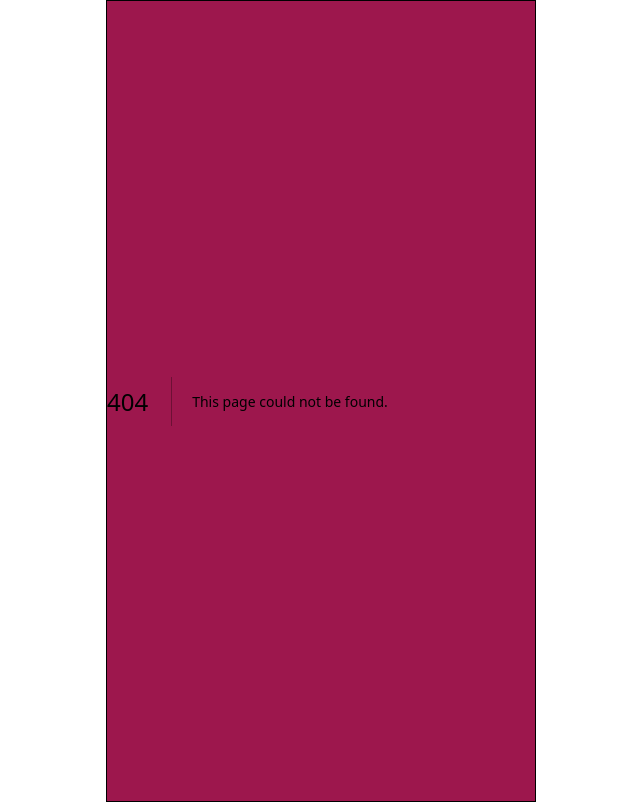
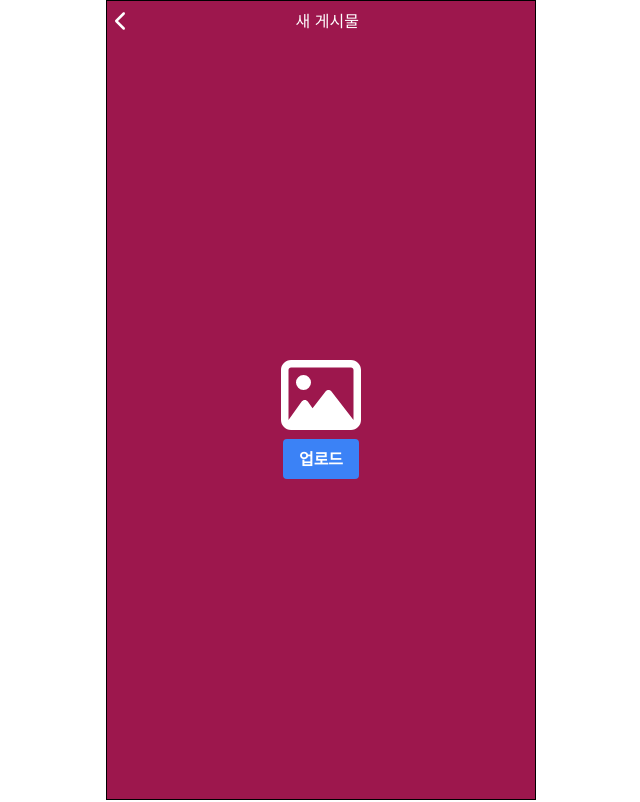
Before and after one commit to a3magic3pocket/copystagram-frontend, a Next.js app: page /post/writing in a window 1280 px wide. Before the commit this address had no page. Shown: the whole page, without its empty margins (319-959 px from the left). Built offline with nearby package versions, Linux system fonts and the light colour scheme.

Commit message:
Design the writing post page roughly.

```diff
--- a/package.json
+++ b/package.json
@@ -16,12 +16,14 @@
     "@fortawesome/react-fontawesome": "^0.2.0",
     "next": "14.1.0",
     "react": "^18",
-    "react-dom": "^18"
+    "react-dom": "^18",
+    "swiper": "^11.0.7"
   },
   "devDependencies": {
     "@types/node": "^20",
     "@types/react": "^18",
     "@types/react-dom": "^18",
+    "@types/react-slick": "^0.23.13",
     "autoprefixer": "^10.0.1",
     "eslint": "^8",
     "eslint-config-next": "14.1.0",
--- a/src/app/globals.css
+++ b/src/app/globals.css
@@ -36,3 +36,7 @@ body {
   width: 430px;
   min-height: 100vh;
 }
+
+.post-slide {
+  padding-bottom: 2.8rem !important;
+}
--- a/src/app/layout.tsx
+++ b/src/app/layout.tsx
@@ -2,6 +2,9 @@ import type { Metadata } from "next";
 import { Inter } from "next/font/google";
 import "./globals.css";
 import "@fortawesome/fontawesome-svg-core/styles.css";
+import "swiper/css";
+import "swiper/css/navigation";
+import "swiper/css/pagination";
 
 const inter = Inter({ subsets: ["latin"] });
 
--- /dev/null
+++ b/src/app/post/writing/page.tsx
@@ -0,0 +1,136 @@
+"use client";
+import { faImage } from "@fortawesome/free-regular-svg-icons";
+import { FontAwesomeIcon } from "@fortawesome/react-fontawesome";
+import { useEffect, useRef, useState } from "react";
+import { Swiper, SwiperSlide } from "swiper/react";
+import { Pagination } from "swiper/modules";
+import PositiveBtn from "@/component/button/PositiveBtn";
+import Title from "@/component/Title";
+
+export default function Page() {
+  const fileRef = useRef<HTMLInputElement>(null);
+  const [contents, setContents] = useState<File[]>([]);
+  const [isShowUploadButton, setIsShowUploadButton] = useState(true);
+
+  useEffect(() => {
+    if (contents.length > 0) {
+      setIsShowUploadButton(false);
+    } else {
+      setIsShowUploadButton(true);
+    }
+  }, [contents]);
+
+  const handleFiles = (files: FileList | null) => {
+    if (files === null) {
+      return;
+    }
+
+    const contents = [];
+    for (let i = 0; i < files.length; i++) {
+      const file = files[i];
+      const isImage = /^image\/.+/.test(file.type);
+      if (isImage) {
+        contents.push(file);
+      }
+    }
+
+    contents.push(new File([], "empty"));
+
+    if (contents.length > 0) {
+      setContents(contents);
+    }
+  };
+
+  return (
+    <div className="flex flex-col w-full h-[99vh] justify-between">
+      <Title title={"새 게시물"} />
+
+      <div
+        className={`flex-col w-full h-[99vh] justify-center items-center ${
+          isShowUploadButton ? "flex" : "hidden"
+        }`}
+      >
+        <input
+          type="file"
+          id="file-elem"
+          multiple
+          accept="image/*"
+          onChange={(e) => handleFiles(e.target.files)}
+          ref={fileRef}
+          className="hidden"
+        />
+        <FontAwesomeIcon icon={faImage} size={"5x"} />
+        <PositiveBtn
+          onClick={() => {
+            fileRef.current?.click();
+          }}
+          text={"업로드"}
+        />
+      </div>
+
+      <div
+        className={`flex flex-col justify-start items-start min-h-[80vh] ${
+          isShowUploadButton ? "hidden" : "flex"
+        }`}
+      >
+        <div className="flex w-full">
+          <Swiper
+            slidesPerView={2}
+            spaceBetween={2}
+            pagination={{
+              clickable: true,
+            }}
+            modules={[Pagination]}
+            className="post-slide"
+          >
+            {contents.map((file, i) => {
+              const fileUrl = window.URL.createObjectURL(file);
+              const isLast = i === contents.length - 1;
+              return (
+                <SwiperSlide key={fileUrl}>
+                  {isLast ? (
+                    <div className="flex flex-col w-full aspect-square justify-center items-center">
+                      <PositiveBtn
+                        onClick={() => {
+                          fileRef.current?.click();
+                        }}
+                        text={"새 이미지 업로드"}
+                      />
+                    </div>
+                  ) : (
+                    <img
+                      src={fileUrl}
+                      alt={file.name}
+                      className="w-full aspect-square object-cover rounded-lg"
+                    />
+                  )}
+                </SwiperSlide>
+              );
+            })}
+          </Swiper>
+        </div>
+        <div className="flex w-full h-40">
+          <textarea
+            className="flex w-full mt-2 p-1 bg-black resize-none"
+            placeholder="문구를 입력하세요..."
+            name="content"
+            cols={30}
+            rows={10}
+            maxLength={1000}
+          ></textarea>
+        </div>
+      </div>
+
+      <div
+        className={`justify-center items-end border-t border-black border-solid ${
+          isShowUploadButton ? "hidden" : "flex"
+        }`}
+      >
+        <PositiveBtn
+          className="w-[calc(100%-1rem)] m-1 bg-blue-500 hover:bg-blue-700 text-white font-bold py-2 px-4 rounded"
+          text="공유"
+        />
+      </div>
+    </div>
+  );
+}
--- a/src/app/search/detail/page.tsx
+++ b/src/app/search/detail/page.tsx
@@ -1,6 +1,5 @@
 import Post from "@/component/Post";
 import Title from "@/component/Title";
-import GoBackIcon from "@/component/icon/GoBack";
 
 export default function Page() {
   return (
--- /dev/null
+++ b/src/component/button/PositiveBtn.interface.tsx
@@ -0,0 +1,5 @@
+interface IPositiveBtn {
+  className?: string;
+  text: string;
+  onClick?: () => void;
+}
--- /dev/null
+++ b/src/component/button/PositiveBtn.tsx
@@ -0,0 +1,13 @@
+export default function PositiveButton(props: IPositiveBtn) {
+  return (
+    <button
+      className={
+        props.className ||
+        "mt-1 bg-blue-500 hover:bg-blue-700 text-white font-bold py-2 px-4 rounded"
+      }
+      onClick={props.onClick}
+    >
+      {props.text}
+    </button>
+  );
+}
```
Also changed, not shown: 1 other file (tests, documents, lock files or other folders).
